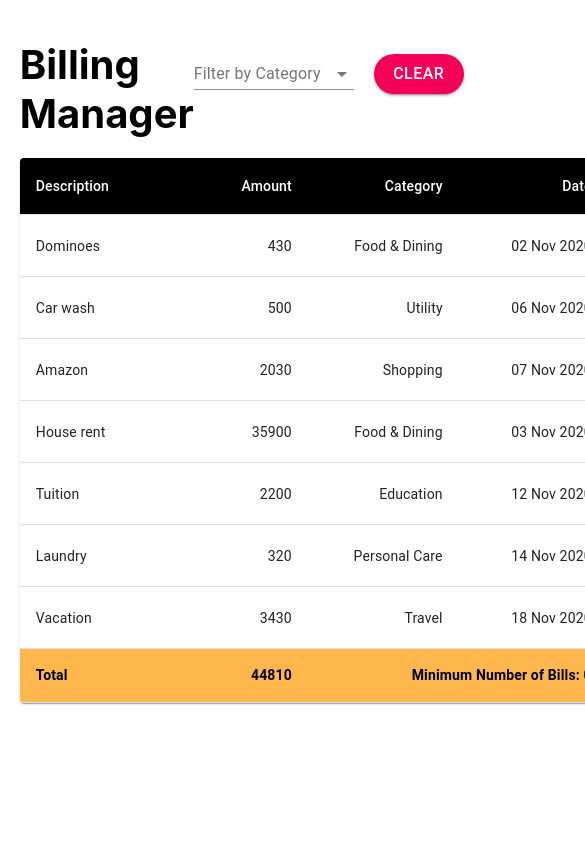
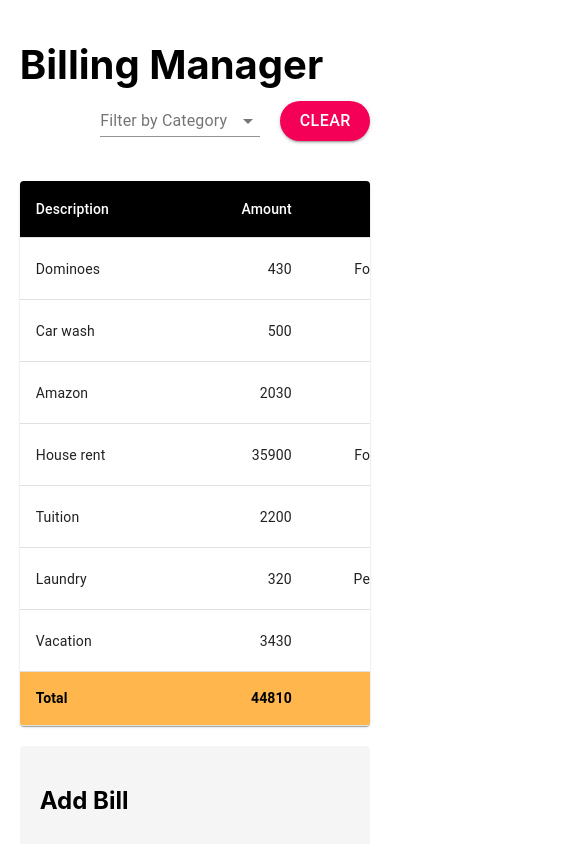
Before and after one commit to saket-m0/billing-manager, a React (Create React App) app: page / in a window 390 px wide. Shown: the top 844 px of the page, 585 px wide, since content can reach past the window. Built offline with nearby package versions, Linux system fonts and the light colour scheme.

Commit message:
Made page responsive

```diff
--- a/src/components/BudgetForm.js
+++ b/src/components/BudgetForm.js
@@ -33,15 +33,10 @@ const BudgetForm = React.memo((props) => {
 					style={{ width: '60%' }}
 				/>
 				<Button
+					id='budget-form-button'
 					variant='contained'
 					color='secondary'
-					type='submit'
-					style={{
-						width: '30%',
-						padding: '5px',
-						fontSize: '1rem',
-						margin: '10px 0',
-					}}>
+					type='submit'>
 					Pay Bills
 				</Button>
 			</div>
--- a/src/components/FilterCategories.js
+++ b/src/components/FilterCategories.js
@@ -11,6 +11,8 @@ import Button from '@material-ui/core/Button';
 import { bindActionCreators } from 'redux';
 
 import { filterCategories } from '../actions/FilterCategoriesActionCreators';
+
+require('../styles/styles.css');
 
 const FilterCategories = React.memo((props) => {
 	const [category, setCategory] = React.useState([]);
@@ -26,8 +28,15 @@ const FilterCategories = React.memo((props) => {
 	};
 
 	return (
-		<div style={{ width: '95%', margin: 'auto', display: 'flex' }}>
+		<div
+			className='bills-list'
+			style={{
+				width: '95%',
+				margin: 'auto',
+				display: 'flex',
+			}}>
 			<div
+				id='filter-categories-container'
 				style={{
 					margin: '40px 10px 10px 10px',
 					flex: 2,
@@ -41,15 +50,12 @@ const FilterCategories = React.memo((props) => {
 					</h1>
 				</div>
 				<div
+					id='filter-category-select'
 					style={{
 						display: 'flex',
 						alignItems: 'baseline',
 					}}>
-					<FormControl
-						style={{
-							minWidth: 160,
-							maxWidth: 350,
-						}}>
+					<FormControl id='filter-select'>
 						<InputLabel
 							id='demo-mutiple-chip-label'
 							color='secondary'>
--- a/src/styles/styles.css
+++ b/src/styles/styles.css
@@ -29,6 +29,44 @@ code {
 	margin-top: 10px;
 }
 
+#budget-form-button {
+	width: 30%;
+	padding: 5px;
+	font-size: 1rem;
+	margin: 10px 0;
+}
+
 .modal:focus {
 	outline: none;
 }
+
+#filter-select {
+	min-width: 160px;
+	max-width: 350px;
+}
+
+@media screen and (max-width: 1176px) {
+	#form-button,
+	#budget-form-button {
+		font-size: 0.75rem;
+	}
+
+	#filter-select {
+		max-width: 275px;
+	}
+}
+
+@media screen and (max-width: 1016px) {
+	.bills-list {
+		flex-direction: column;
+	}
+}
+
+@media screen and (max-width: 700px) {
+	#filter-categories-container {
+		flex-direction: column;
+	}
+	#filter-category-select {
+		align-self: flex-end;
+	}
+}
```
Also changed, not shown: src/components/AddBill.js (+0 -8 lines), 1 other file (tests, documents, lock files or other folders).
